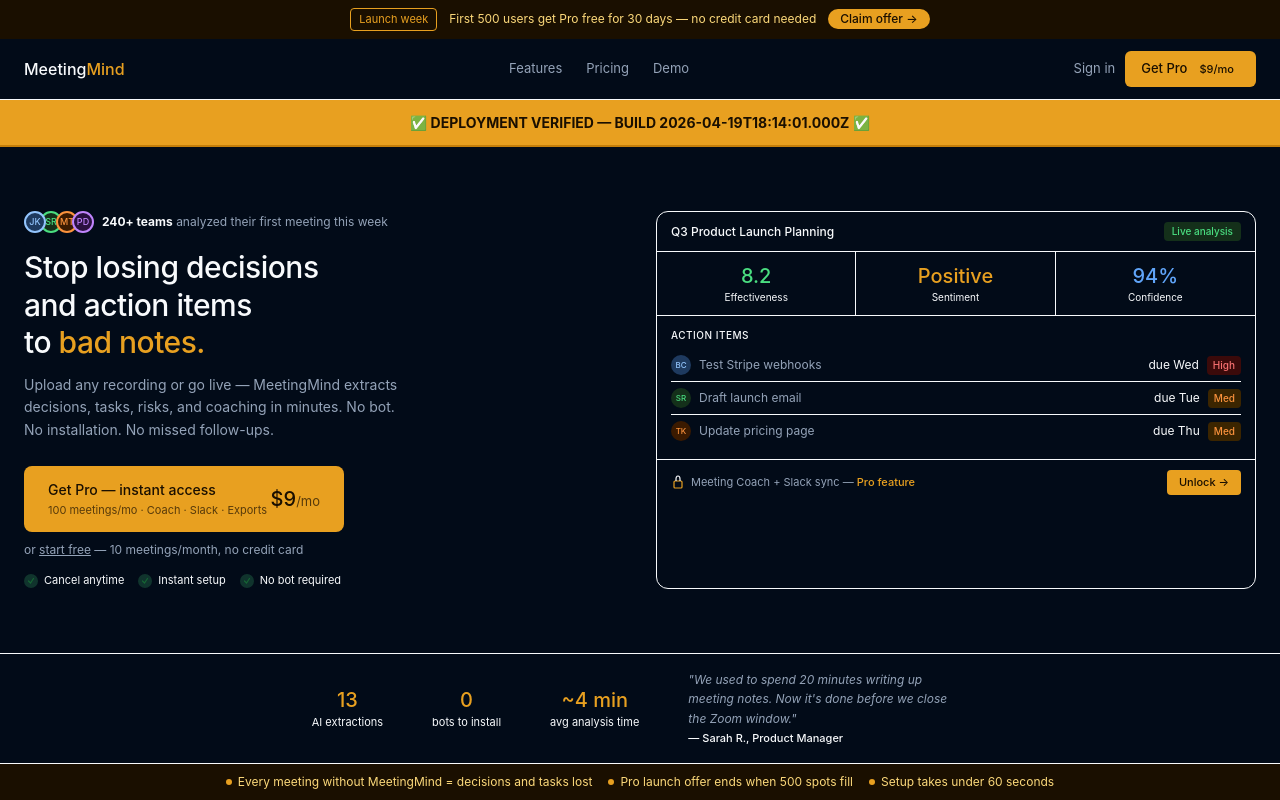
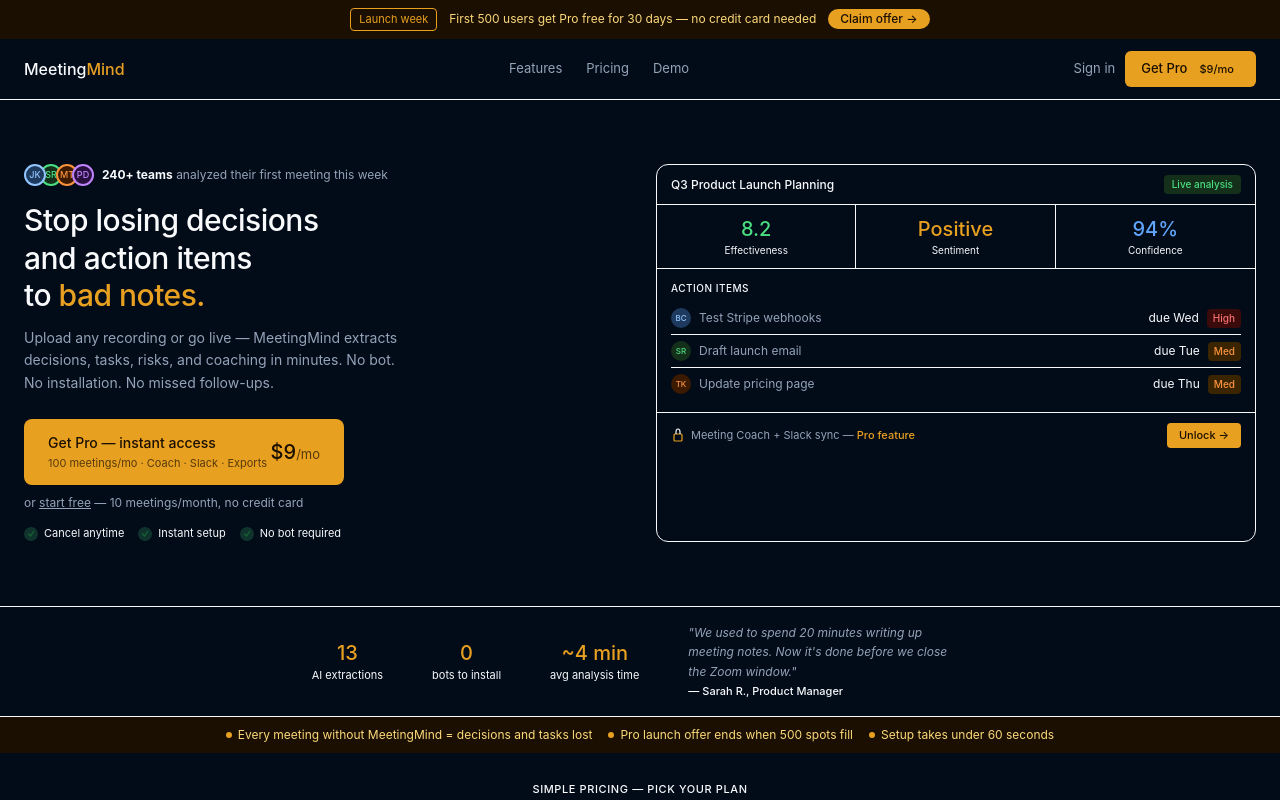
Before and after one commit to intellica-ai-llc/meetingmind-v3, a React (Vite) app in the folder frontend/: page / in a window 1280 px wide. Shown: the top 800 px of the page. Built offline with nearby package versions, Linux system fonts and the light colour scheme; no server answers.

Commit message:
Removed test content from landing page

```diff
--- a/frontend/src/pages/Landing.tsx
+++ b/frontend/src/pages/Landing.tsx
@@ -44,7 +44,7 @@
         </div>
       </div>
 
-      {/* NAVIGATION - Fixed: light background, border-bottom, gold "Mind" */}
+      {/* NAVIGATION */}
       <nav className="bg-[var(--color-background-primary)] border-b border-[var(--color-border-tertiary)] px-6 py-3">
         <div className="flex items-center justify-between">
           <div className="text-base font-medium">
@@ -79,25 +79,12 @@
         </div>
       </nav>
 
-      {/* VERIFICATION BANNER - REMOVE AFTER TESTING */}
-      <div style={{
-        background: '#E8A020',
-        color: '#1A0F00',
-        textAlign: 'center',
-        padding: '12px 20px',
-        fontSize: '14px',
-        fontWeight: 'bold',
-        borderBottom: '2px solid #C47E0A'
-      }}>
-        ✅ DEPLOYMENT VERIFIED — BUILD {new Date().toISOString()} ✅
-      </div>
-
-      {/* HERO SECTION - Fixed: light background */}
+      {/* HERO SECTION */}
       <section className="px-6 py-12 md:py-16 bg-[var(--color-background-primary)]">
         <div className="grid md:grid-cols-2 gap-8 max-w-7xl mx-auto">
           {/* LEFT COLUMN */}
           <div>
-            {/* Social Proof Avatar Stack - Fixed: overlapping circles with proper colors */}
+            {/* Social Proof Avatar Stack */}
             <div className="flex items-center gap-2 mb-4">
               <div className="flex items-center">
                 <div className="w-[22px] h-[22px] rounded-full bg-[#1E3A5F] border-2 border-[var(--color-background-primary)] flex items-center justify-center text-[9px] font-medium text-[#93C5FD] z-0">
@@ -118,7 +105,7 @@
               </span>
             </div>
 
-            {/* H1 - Fixed: three lines with <br> tags */}
+            {/* H1 */}
             <h1 className="text-[30px] font-medium leading-tight tracking-[-0.5px] mb-3">
               Stop losing decisions<br />
               and action items<br />
@@ -155,7 +142,7 @@
                 — 10 meetings/month, no credit card
               </div>
 
-              {/* Trust Signals - Fixed: green circle with SVG checkmark */}
+              {/* Trust Signals */}
               <div className="flex flex-wrap gap-3.5 mt-1">
                 <div className="flex items-center gap-1.5 text-[11px] text-[var(--color-text-tertiary)]">
                   <div className="w-3.5 h-3.5 rounded-full bg-[#4ADE80]/20 flex items-center justify-center">
@@ -185,7 +172,7 @@
             </div>
           </div>
 
-          {/* RIGHT COLUMN - Preview Card (height auto, no fixed height) */}
+          {/* RIGHT COLUMN - Preview Card */}
           <div className="bg-[var(--color-background-primary)] border border-[var(--color-border-tertiary)] rounded-xl overflow-hidden">
             <div className="bg-[var(--color-background-secondary)] px-3.5 py-2.5 border-b border-[var(--color-border-tertiary)] flex justify-between items-center">
               <span className="text-xs font-medium">Q3 Product Launch Planning</span>
@@ -240,7 +227,7 @@
               </div>
             </div>
 
-            {/* Locked Pro Feature Bar - Fixed: gold "Pro feature" text */}
+            {/* Locked Pro Feature Bar */}
             <div className="bg-[var(--color-background-secondary)] border-t border-[var(--color-border-tertiary)] px-3.5 py-2.5 flex justify-between items-center">
               <div className="flex items-center gap-1.5">
                 <svg width="14" height="14" viewBox="0 0 14 14" fill="none" stroke="#E8A020" strokeWidth="1.2">
@@ -262,7 +249,7 @@
         </div>
       </section>
 
-      {/* SOCIAL PROOF STRIP - NEW */}
+      {/* SOCIAL PROOF STRIP */}
       <section className="bg-[var(--color-background-secondary)] border-y border-[var(--color-border-tertiary)] py-4 px-6">
         <div className="flex flex-wrap items-center justify-center gap-6 max-w-7xl mx-auto">
           <div className="text-center">
@@ -291,7 +278,7 @@
         </div>
       </section>
 
-      {/* URGENCY BAR - NEW */}
+      {/* URGENCY BAR */}
       <section className="bg-[#1A0F00] py-2.5 px-6">
         <div className="flex flex-wrap items-center justify-center gap-4 max-w-7xl mx-auto">
           <div className="flex items-center gap-1.5 text-[#FCD97A] text-xs">
@@ -309,7 +296,7 @@
         </div>
       </section>
 
-      {/* PRICING SECTION - NEW */}
+      {/* PRICING SECTION */}
       <section id="pricing" className="py-7 px-6 bg-[var(--color-background-primary)]">
         <div className="max-w-7xl mx-auto">
           <div className="text-center text-[11px] font-medium uppercase tracking-[0.6px] text-[var(--color-text-tertiary)] mb-4">
```
